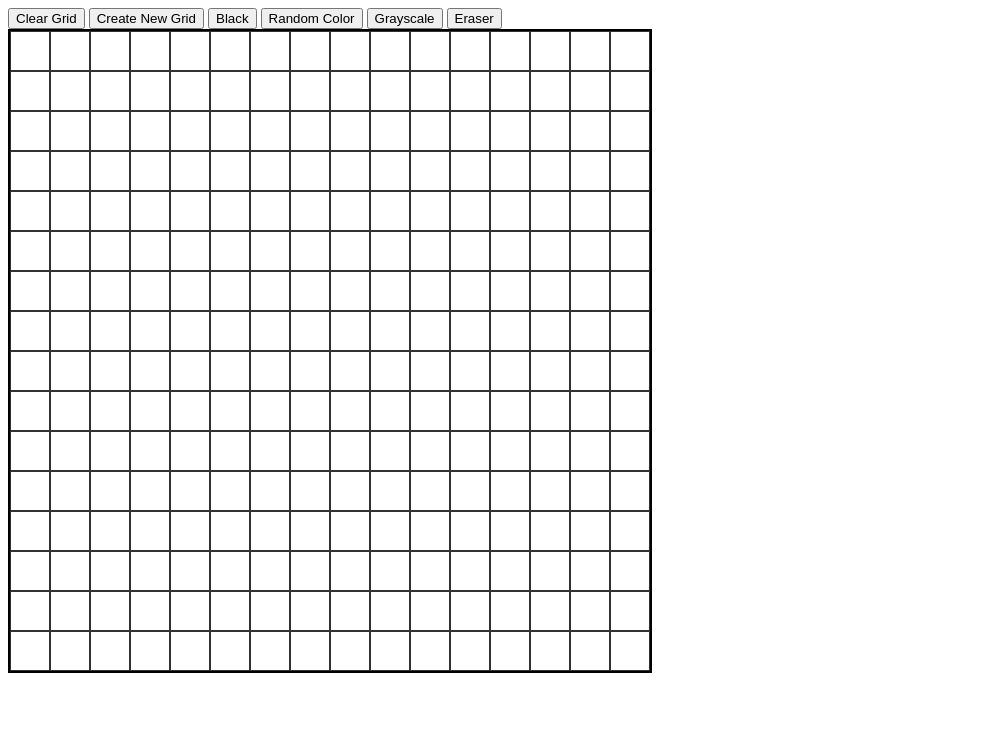
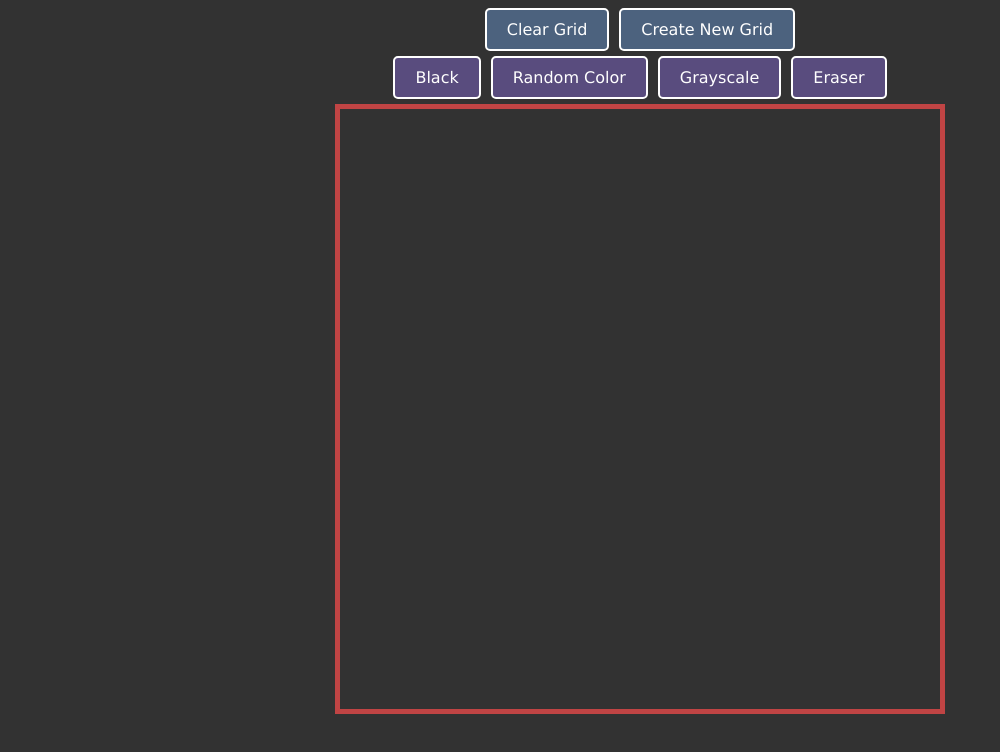
Before and after one commit to akoenig1/etchasketch, a plain HTML site: page index.html in a window 1280 px wide. Shown: the whole page, without its empty margins (0-1000 px from the left). Drawn offline with nearby package versions, Linux system fonts and the light colour scheme.

Commit message:
Fix grid resize bugs
Fixed various bugs associated with resizing the grid.

Moved all event listeners inside the resize grid button event listener
so that they still listen after the user presses the resize grid button.

Added code to remove all existing divs from grid container when grid
is resized. This bug was causing display issues due to lingering
properties of pre-existing grid elements. New grid elements are only
created once old grid elements have been removed.

Added highlightColor function to bring most recently selected color
back into focus after either the clear grid or resize grid buttons
is pressed.

```diff
--- a/index.html
+++ b/index.html
@@ -8,14 +8,20 @@
         <script src="script.js"></script>
     </head>
     <body>
-        <button id="clearButton">Clear Grid</button>
-        <button id="newGrid">Create New Grid</button>
-        <button id="gridBlack">Black</button>
-        <button id="gridRandom">Random Color</button>
-        <button id="gridGrayscale">Grayscale</button>
-        <button id="gridEraser">Eraser</button>
-        <div id="gridContainer">
+        <div id="resetContainer">
+            <button class="gridResets" id="clearButton">Clear Grid</button>
+            <button class="gridResets" id="newGrid">Create New Grid</button>
+        </div>
+        <div id="colorContainer">
+            <button class="colorOptions" id="gridBlack">Black</button>
+            <button class="colorOptions" id="gridRandom">Random Color</button>
+            <button class="colorOptions" id="gridGrayscale">Grayscale</button>
+            <button class="colorOptions" id="gridEraser">Eraser</button>
+        </div>
+        <div id="sketchpad">
+            <div id="gridContainer">
 
+            </div>
         </div>
     </body>
 </html>
--- a/script.js
+++ b/script.js
@@ -11,13 +11,12 @@ $(document).ready(function () {
     let currentShade
 
     // default to 16x16 grid when the page loads
-    resizeGrid(16);
+    //resizeGrid(16);
 
     // create a new grid of the users choosing when the new grid button is pressed
     const newGridButton = document.getElementById("newGrid");
     newGridButton.addEventListener('click', () => {
         resizeGrid(prompt("Enter Grid Size (e.g. 16 creates a 16x16 grid):"));
-    })
 
         // clear the entire grid back to all white boxes
         const clearButton = document.getElementById("clearButton");
@@ -25,6 +24,8 @@ $(document).ready(function () {
             gridBoxes.forEach((div) => {
                 div.style.backgroundColor = 'white';
             })
+            // show user which drawing color they have selected
+            highlightColor(color);
         })
 
         // change selected color to black
@@ -63,34 +64,60 @@ $(document).ready(function () {
                 }
                 else if(color === 'grayscale') {
                     currentBackground = $(div).css('background-color');
+                    console.log(currentBackground);
                     currentShade = currentBackground.split(",");
                     if(currentBackground === 'rgb(0, 0, 0)'){
                         opacity = 1;
                     }
                     else if(!(currentShade[3])){
                         opacity = 0.1;
+                        div.style.backgroundColor = `rgba(0, 0, 0, ${opacity})`;
                     }
                     else {
                         currentShade = Number(currentShade[3].replace(')', ''));
                         if(currentShade === 1) {
                             opacity = 1;
+                            div.style.backgroundColor = `rgb(0, 0, 0)`;
                         }
                         else{
                             opacity = currentShade + 0.1;
+                            div.style.backgroundColor = `rgba(0, 0, 0, ${opacity})`;
                         }
                     }
-                div.style.backgroundColor = `rgba(0, 0, 0, ${opacity})`;
                 }
                 else {
                     div.style.backgroundColor = color;
                 }
             })
         })
+        highlightColor(color);
+    })
+
+    // show user which drawing color they have selected
+    function highlightColor(color){
+        switch(color) {
+            case 'black':
+                gridBlack.focus();
+                break;
+            case 'white':
+                gridEraser.focus();
+                break;
+            case 'random':
+                gridRandom.focus();
+                break;
+            case 'grayscale':
+                gridGrayscale.focus();
+                break;
+        }
+    }
 
     // create an X-by-X size grid of divs within a 640px-by-640px container div
     function resizeGrid(gridSize){
-        gridContainer.style.gridTemplateColumns = `repeat(${gridSize}, ${640/gridSize}px)`;
-        gridContainer.style.gridTemplateRows = `repeat(${gridSize}, ${640/gridSize}px)`;
+        while(gridContainer.firstChild) {
+            gridContainer.removeChild(gridContainer.firstChild);
+        }
+        gridContainer.style.gridTemplateColumns = `repeat(${gridSize}, ${600/gridSize}px)`;
+        gridContainer.style.gridTemplateRows = `repeat(${gridSize}, ${600/gridSize}px)`;
         for(row = 1; row <= gridSize; row++) {
             for(col = 1; col <= gridSize; col++){
                 div = document.createElement("div");
@@ -99,7 +126,7 @@ $(document).ready(function () {
                 div.style.gridColumnEnd = (col + 1);
                 div.style.gridRowStart = row;
                 div.style.gridRowEnd = (row + 1);
-                div.style.backgroundColor = 'white';
+                div.style.backgroundColor = 'rgb(255, 255, 255)';
                 gridContainer.appendChild(div);
             }
         }
--- a/style.css
+++ b/style.css
@@ -1,14 +1,81 @@
+body {
+    background-color: rgb(50, 50, 50);
+}
+
+button {
+    border: solid 2px #fff;
+    padding: 10px 20px;
+    color: #fff;
+    font-family: Verdana, Geneva, Tahoma, sans-serif;
+    font-size: medium;
+    border-radius: 5px;
+    margin: 0 5px;
+}
+
+button:hover {
+    cursor: pointer;
+    -webkit-transition: 0.3s;
+}
+
+#resetContainer {
+    display: inline-flex;
+    justify-content: center;
+    width: 100%;
+    margin-bottom: 5px;
+}
+
+#resetContainer button {
+    background-color: rgba(100, 141, 194, 0.534);
+}
+
+#resetContainer button:hover {
+    background-color: #fff;
+    color: rgba(100, 141, 194);
+}
+
+#resetContainer button:focus {
+    outline: none;
+}
+
+#colorContainer {
+    display: inline-flex;
+    justify-content: center;
+    width: 100%;
+    margin-bottom: 5px;
+}
+
+#colorContainer button {
+    background-color: rgba(125, 100, 194, 0.534);
+}
+
+#colorContainer button:hover {
+    background-color: #fff;
+    color: rgba(125, 100, 194);
+}
+
+#colorContainer button:focus {
+    background-color: #fff;
+    color: rgba(125, 100, 194);
+    outline: none;
+}
+
+#sketchpad {
+    display: inline-flex;
+    justify-content: center;
+    width: 100%;
+}
+
 #gridContainer {
     display: grid;
     grid-template-columns: repeat(16, 40px);
     grid-template-rows: repeat(16, 40px);
     grid-column-gap: 0;
     grid-row-gap: 0;
-    border: solid 2px black;
-    width: 640px;
-    height: 640px;
+    border: solid 5px rgb(192, 68, 68);
+    width: 600px;
+    height: 600px;
 }
 
 .gridBox {
-    border: solid 1px rgb(50, 50, 50);
+    border: solid 1px rgb(20, 20, 20);
 }
```
Lines whose indentation alone changed are shown as unchanged.
